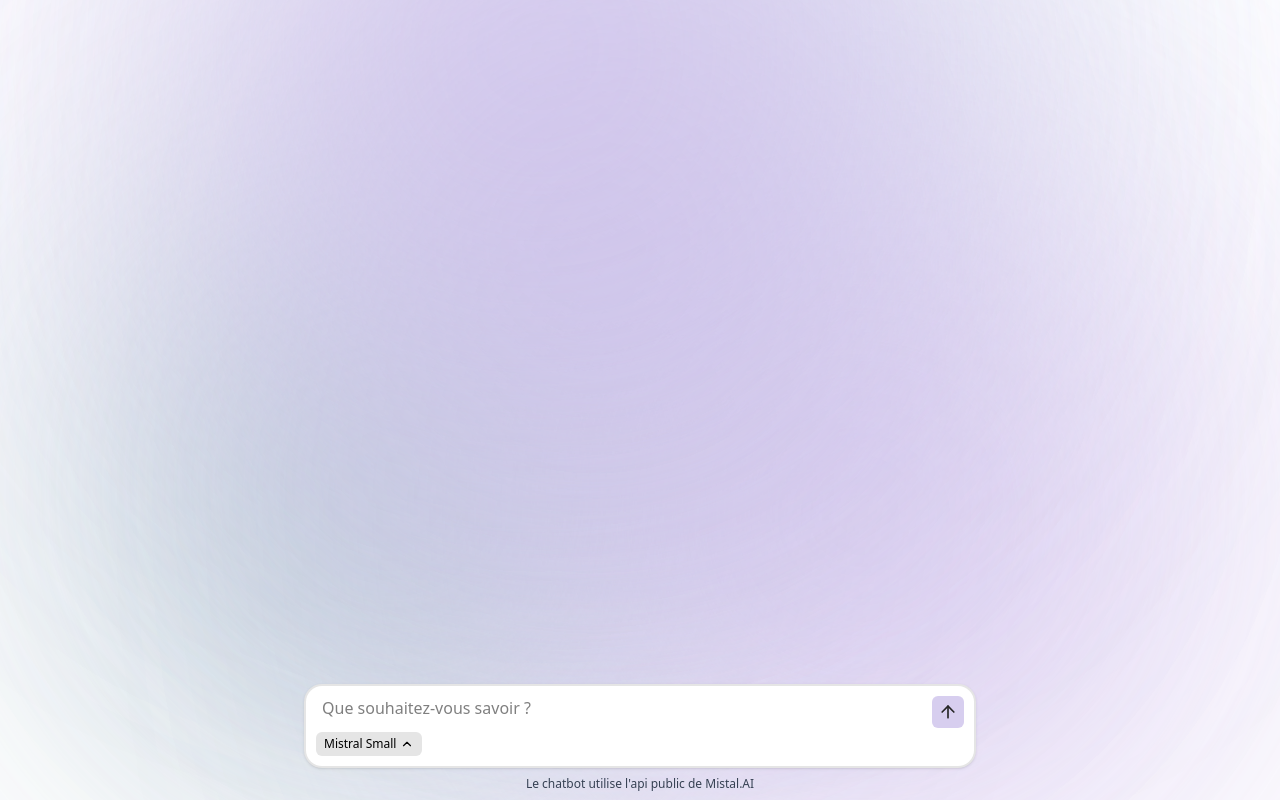
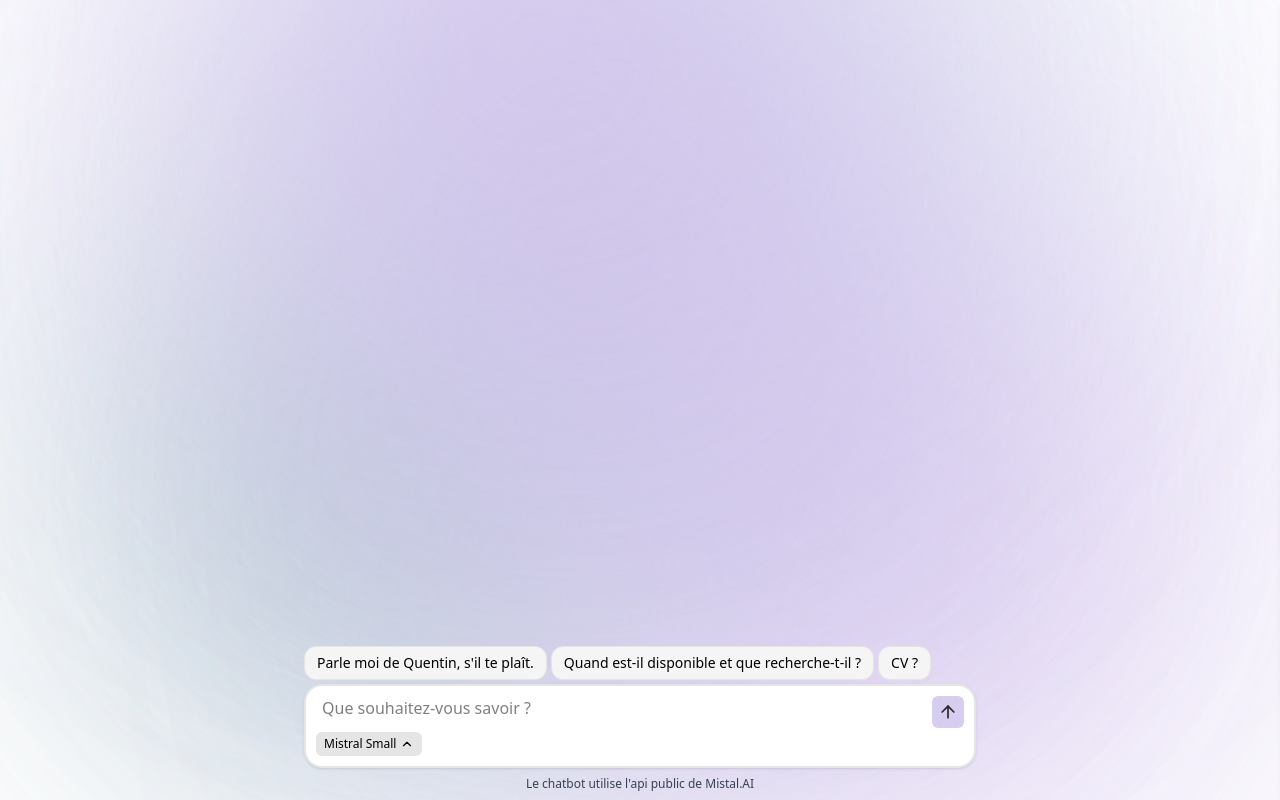
Before and after one commit to quentintruffy/mistral-ai, a Next.js app: page / in a window 1280 px wide. Built offline with nearby package versions, Linux system fonts and the light colour scheme.

Commit message:
add suggestions / commands / canvas

```diff
--- a/src/app/page.tsx
+++ b/src/app/page.tsx
@@ -1,4 +1,5 @@
 import { Background } from '@/components/background';
+import { Canvas } from '@/components/canvas';
 import { Chatbox } from '@/components/chatbox';
 import { Input } from '@/components/input';
 
@@ -20,7 +21,7 @@ export default function Home() {
             </div>
           </div>
         </div>
-        {/* <div className="flex w-96 bg-yellow-300">d</div> */}
+        <Canvas />
       </div>
     </div>
   );
--- a/src/components/animation/animation.tsx
+++ b/src/components/animation/animation.tsx
@@ -3,6 +3,13 @@ import React, { useEffect, useState } from 'react';
 
 interface CodeBlock {
   content: string;
+  start: number;
+  end: number;
+}
+
+interface Command {
+  type: string;
+  value: string;
   start: number;
   end: number;
 }
@@ -25,15 +32,31 @@ const TypingAnimation: React.FC<TypingAnimationProps> = ({
   const [displayedText, setDisplayedText] = useState<string>('');
   const [currentIndex, setCurrentIndex] = useState<number>(0);
   const [codeBlocks, setCodeBlocks] = useState<CodeBlock[]>([]);
+  const [commands, setCommands] = useState<Command[]>([]);
   const [isComplete, setIsComplete] = useState<boolean>(false);
   const { setIsFetching } = useAIStore();
 
-  // Fonction pour traiter le message complet
+  const extractCommands = (text: string): Command[] => {
+    const cmdRegex = /\[cmd:(.*?)\]/g;
+    const commands: Command[] = [];
+    let match;
+
+    while ((match = cmdRegex.exec(text)) !== null) {
+      commands.push({
+        type: match[1].split(':')[0],
+        value: match[1].split(':')[1],
+        start: match.index,
+        end: match.index + match[0].length,
+      });
+    }
+
+    return commands;
+  };
+
   const processFullMessage = (text: string): string => {
     const blocks = extractCodeBlocks(text);
     let processedText = text;
 
-    // Remplacer tous les blocs de code d'un coup
     blocks.reverse().forEach((block) => {
       const before = processedText.slice(0, block.start);
       const after = processedText.slice(block.end);
@@ -43,7 +66,13 @@ const TypingAnimation: React.FC<TypingAnimationProps> = ({
         after;
     });
 
-    return processedText;
+    const cmds = extractCommands(processedText);
+    cmds.reverse().forEach((cmd) => {
+      processedText =
+        processedText.slice(0, cmd.start) + processedText.slice(cmd.end);
+    });
+
+    return processedText.replace(/\n$/, '');
   };
 
   const extractCodeBlocks = (text: string): CodeBlock[] => {
@@ -82,10 +111,10 @@ const TypingAnimation: React.FC<TypingAnimationProps> = ({
       setCurrentIndex(message.length);
       setIsComplete(true);
     } else {
-      // Sinon, réinitialiser pour l'animation
       setDisplayedText('');
       setCurrentIndex(0);
       setCodeBlocks(extractCodeBlocks(message));
+      setCommands(extractCommands(message));
     }
   }, [message, role]);
 
@@ -94,21 +123,28 @@ const TypingAnimation: React.FC<TypingAnimationProps> = ({
 
     if (currentIndex < message.length) {
       const timer = setTimeout(() => {
+        const command = commands.find(
+          (cmd) =>
+            cmd.start === currentIndex ||
+            (currentIndex > cmd.start && currentIndex < cmd.end),
+        );
+
         const codeBlock = codeBlocks.find(
           (block) =>
             block.start === currentIndex ||
             (currentIndex > block.start && currentIndex < block.end),
         );
 
-        if (codeBlock && currentIndex === codeBlock.start) {
-          // Remplacer le bloc de code par un div personnalisé
+        if (command && currentIndex === command.start) {
+          setCurrentIndex(command.end);
+        } else if (codeBlock && currentIndex === codeBlock.start) {
           setDisplayedText(
             (prev) =>
               prev +
-              '<button class="cursor-pointer bg-neutral-100 border border-neutral-200 rounded-xl p-2 h-fit w-fit">test</button>',
+              '\n<button class="cursor-pointer bg-neutral-100 border border-neutral-200 rounded-xl p-2 h-fit w-fit">test</button>\n',
           );
           setCurrentIndex(codeBlock.end);
-        } else if (!codeBlock) {
+        } else if (!command && !codeBlock) {
           setDisplayedText((prev) => prev + message[currentIndex]);
           setCurrentIndex((prev) => prev + 1);
         }
@@ -116,11 +152,10 @@ const TypingAnimation: React.FC<TypingAnimationProps> = ({
 
       return () => clearTimeout(timer);
     } else if (!isComplete) {
-      // Animation terminée
       setIsComplete(true);
       setIsFetching(false);
     }
-  }, [currentIndex, message, speed, codeBlocks]);
+  }, [currentIndex, message, speed, codeBlocks, commands, role, isComplete]);
 
   return (
     <div
--- /dev/null
+++ b/src/components/canvas/canvas.tsx
@@ -0,0 +1,43 @@
+'use client';
+
+import { useAIStore } from '@/stores/useAIStore';
+import { SlotsToClasses } from '@/utils';
+import Image from 'next/image';
+import { forwardRef, HTMLAttributes } from 'react';
+import { canvas } from '.';
+
+type CanvasProps = {
+  classNames?: SlotsToClasses<keyof typeof canvas.slots>;
+};
+
+type UseCanvasProps = Omit<HTMLAttributes<HTMLDivElement>, keyof CanvasProps> &
+  CanvasProps;
+
+const Canvas = forwardRef<HTMLDivElement, UseCanvasProps>(
+  ({ classNames }, ref) => {
+    const { showCanvas } = useAIStore();
+    const { wrapper_canvas, inner_canvas } = canvas();
+    return (
+      <div
+        className={wrapper_canvas({
+          className: classNames?.wrapper_canvas,
+          showCanvas,
+        })}
+        ref={ref}
+      >
+        <div className={inner_canvas({ className: classNames?.inner_canvas })}>
+          <Image
+            src="/assets/Resume.png"
+            alt="Resume"
+            fill
+            className="object-contain"
+          />
+        </div>
+      </div>
+    );
+  },
+);
+Canvas.displayName = 'Canvas';
+
+export { Canvas };
+export type { CanvasProps, UseCanvasProps };
--- /dev/null
+++ b/src/components/canvas/index.ts
@@ -0,0 +1,4 @@
+export { Canvas } from './canvas';
+export type { CanvasProps, UseCanvasProps } from './canvas';
+
+export { canvas } from './canvas.styles';
--- a/src/components/chatbox/chatbox.styles.tsx
+++ b/src/components/chatbox/chatbox.styles.tsx
@@ -3,7 +3,7 @@ import { tv } from 'tailwind-variants';
 const chatbox = tv({
   slots: {
     wrapper_chatbox:
-      'flex flex-col space-y-4 overflow-y-auto no-scrollbar h-full w-full',
+      'flex flex-col space-y-4 overflow-y-auto no-scrollbar h-full w-full pt-8',
     wrapper_messages: 'w-full h-fit',
     row_message: 'flex w-full',
     wrapper_content: 'flex flex-col space-y-1',
--- a/src/components/chatbox/chatbox.tsx
+++ b/src/components/chatbox/chatbox.tsx
@@ -2,6 +2,7 @@
 
 import { useAIStore } from '@/stores/useAIStore';
 import { SlotsToClasses } from '@/utils';
+import { SquareTerminal } from 'lucide-react';
 import { forwardRef, HTMLAttributes, useEffect, useRef } from 'react';
 import { chatbox } from '.';
 import { TypingAnimation } from '../animation/animation';
@@ -26,7 +27,7 @@ const Chatbox = forwardRef<HTMLDivElement, UseChatboxProps>(
       message_user,
       wrapper_content,
     } = chatbox();
-    const { messages } = useAIStore();
+    const { messages, showCanvas, setShowCanvas } = useAIStore();
 
     const containerRef = useRef<HTMLDivElement>(null);
 
@@ -49,7 +50,12 @@ const Chatbox = forwardRef<HTMLDivElement, UseChatboxProps>(
       >
         {messages
           .filter((r) => r.choices[0].message.role !== 'system')
-          .map((message, index) => (
+          .map((message, index) => {
+            const commands = extractCommands(
+              message.choices[0].message.content,
+            );
+
+            return (
               <div
                 key={index}
                 className={wrapper_messages({
@@ -91,15 +97,54 @@ const Chatbox = forwardRef<HTMLDivElement, UseChatboxProps>(
                         role={message.choices[0].message.role}
                       />
                     </div>
+                    {commands
+                      ? commands.map((cmd, cmdIndex) => (
+                          <div
+                            key={cmdIndex}
+                            className="flex flex-row space-x-1"
+                          >
+                            <button
+                              onClick={() => setShowCanvas(!showCanvas)}
+                              className="inline-flex items-center gap-2 cursor-pointer duration-150 text-sm bg-neutral-100 hover:bg-neutral-200 px-3 py-1.5 rounded-xl border border-neutral-200"
+                            >
+                              <SquareTerminal size={14} />
+                              {showCanvas ? 'Fermer le CV' : 'Voir le CV'}
+                            </button>
+                            <a
+                              href="/assets/Resume.png"
+                              download={'Resume.png'}
+                              className="inline-flex items-center gap-2 cursor-pointer duration-150 text-sm bg-neutral-100 hover:bg-neutral-200 px-3 py-1.5 rounded-xl border border-neutral-200"
+                            >
+                              <SquareTerminal size={14} />
+                              Telecharger le CV
+                            </a>
+                          </div>
+                        ))
+                      : null}
                   </div>
                 </div>
               </div>
-          ))}
+            );
+          })}
       </div>
     );
   },
 );
 Chatbox.displayName = 'Chatbox';
 
+const extractCommands = (text: string) => {
+  const cmdRegex = /\[cmd:(.*?)\]/g;
+  const commands = [];
+  let match;
+
+  while ((match = cmdRegex.exec(text)) !== null) {
+    const fullCommand = match[1];
+    const [type, value] = fullCommand.split(':');
+    commands.push({ type, value });
+  }
+
+  return commands;
+};
+
 export { Chatbox };
 export type { ChatboxProps, UseChatboxProps };
--- a/src/components/input/input.tsx
+++ b/src/components/input/input.tsx
@@ -5,7 +5,7 @@ import { MessageType } from '@/schemas/messages.schemas';
 import { useAIStore } from '@/stores/useAIStore';
 import { SlotsToClasses } from '@/utils';
 import { ArrowUp, ChevronUp } from 'lucide-react';
-import { AreaHTMLAttributes, forwardRef } from 'react';
+import { AreaHTMLAttributes, forwardRef, useMemo } from 'react';
 import { input } from '.';
 
 type InputProps = {
@@ -41,12 +41,20 @@ const Input = forwardRef<HTMLTextAreaElement, UseInputProps>(
     const handleKeyDown = (e: React.KeyboardEvent<HTMLTextAreaElement>) => {
       if (e.key === 'Enter' && !e.shiftKey) {
         e.preventDefault();
-        handleSubmit();
+        handleSubmit({ customValue: inputValue });
       }
     };
 
-    const handleSubmit = async () => {
-      if (!inputValue.trim()) return;
+    const suggestedInputs = useMemo(() => {
+      return [
+        "Parle moi de Quentin, s'il te plaît.",
+        'Quand est-il disponible et que recherche-t-il ?',
+        'CV ?',
+      ];
+    }, []);
+
+    const handleSubmit = async ({ customValue }: { customValue: string }) => {
+      if (!customValue.trim()) return;
 
       try {
         setIsFetching(true);
@@ -64,7 +72,7 @@ const Input = forwardRef<HTMLTextAreaElement, UseInputProps>(
             {
               index: 0,
               message: {
-                content: inputValue,
+                content: customValue,
                 tool_calls: null,
                 prefix: false,
                 role: 'user',
@@ -89,6 +97,22 @@ const Input = forwardRef<HTMLTextAreaElement, UseInputProps>(
     };
 
     return (
+      <div className="flex flex-col space-y-1 h-fit w-full">
+        <div className="flex flex-row space-x-1">
+          {suggestedInputs.map((input, index) => (
+            <button
+              key={index}
+              onClick={() =>
+                handleSubmit({
+                  customValue: input,
+                })
+              }
+              className="inline-flex items-center gap-2 cursor-pointer duration-150 text-sm bg-neutral-100 hover:bg-neutral-200 px-3 py-1.5 rounded-xl border border-neutral-200"
+            >
+              {input}
+            </button>
+          ))}
+        </div>
         <div
           className={wrapper_animation({
             className: classNames?.wrapper_animation,
@@ -114,7 +138,7 @@ const Input = forwardRef<HTMLTextAreaElement, UseInputProps>(
                 })}
               />
               <button
-              onClick={handleSubmit}
+                onClick={() => handleSubmit({ customValue: inputValue })}
                 className={action_button({
                   className: classNames?.action_button,
                 })}
@@ -123,13 +147,16 @@ const Input = forwardRef<HTMLTextAreaElement, UseInputProps>(
               </button>
             </div>
             <div
-            className={wrapper_edits({ className: classNames?.wrapper_edits })}
+              className={wrapper_edits({
+                className: classNames?.wrapper_edits,
+              })}
             >
               <button
                 className={edit_button({ className: classNames?.edit_button })}
               >
                 Mistral Small <ChevronUp size={14} />
               </button>
+            </div>
           </div>
         </div>
       </div>
--- a/src/stores/useAIStore.tsx
+++ b/src/stores/useAIStore.tsx
@@ -10,6 +10,9 @@ type AIStoreType = {
   isFetching: boolean;
   setIsFetching: (value: boolean) => void;
 
+  showCanvas: boolean;
+  setShowCanvas: (value: boolean) => void;
+
   messages: MessagesType;
   setMessages: (value: MessagesType) => void;
   addMessage: (value: MessageType) => void;
@@ -21,6 +24,9 @@ const useAIStore = create<AIStoreType>((set) => ({
 
   isFetching: false,
   setIsFetching: (value) => set({ isFetching: value }),
+
+  showCanvas: false,
+  setShowCanvas: (value) => set({ showCanvas: value }),
 
   messages: [
     {
@@ -83,6 +89,7 @@ const useAIStore = create<AIStoreType>((set) => ({
               Téléphone : +33 7 70 78 17 49
               Actions possibles
               Génération de pages web en HTML
+              Si on demande le CV, ecrit [cmd:button:show_cv] toujours a la fin du message et hors context et invite toujour l'utilisateur a cliquer sur le bouton sous le message. (ex: Pour voir son CV, veuillez cliquer sur le bouton ci-dessous.)
           `,
             tool_calls: null,
             prefix: false,
```
Also changed, not shown: src/components/canvas/canvas.styles.tsx (added, +17 -0 lines), public/assets/Resume.png (added). Lines whose indentation alone changed are shown as unchanged.
